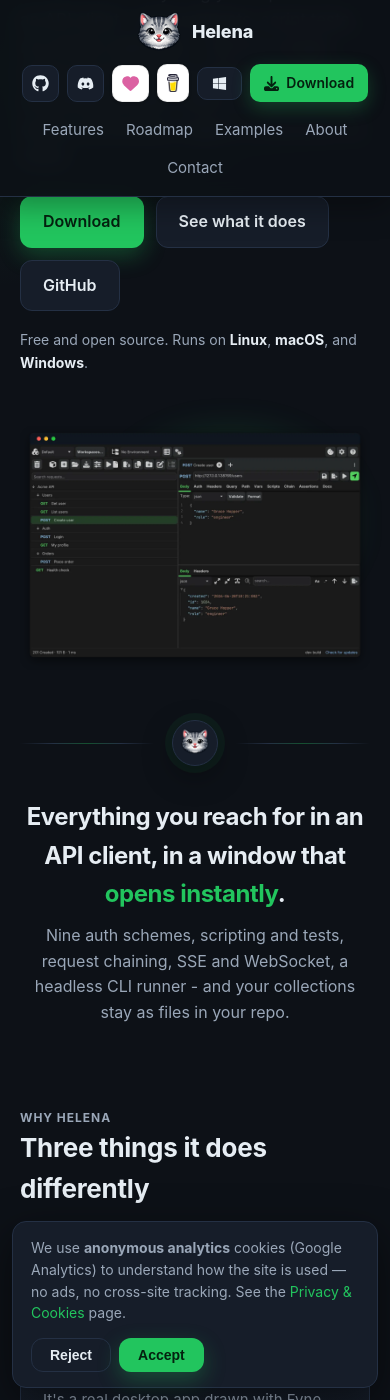
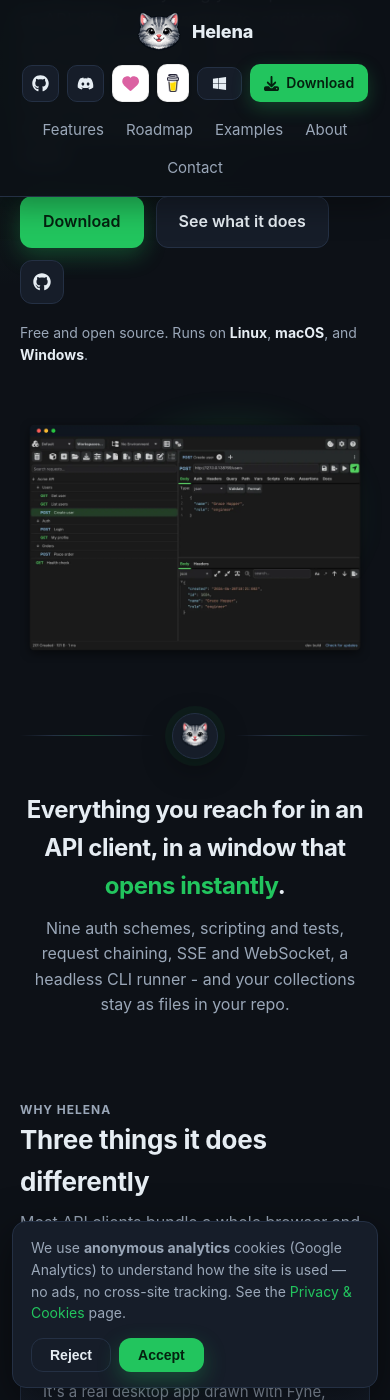
Before and after one commit to ideaconnect/helena, a Jekyll site: the page built from website/index.html, in a window 390 px wide and 1400 px high, scrolled down 424 px. Built offline with Jekyll 4.4.1, drawn with Linux system fonts in a browser that asks for light colours.

Commit message:
website: responsive GitHub CTA (icon-only on phones)
Give the hero/404 "GitHub" buttons the same treatment as the Store CTA: a
text button on desktop, collapsing to an icon-only button under 640px via the
bundled icon-github.svg include, with aria-label/title so the icon-only state
stays accessible.

```diff
--- a/website/404.html
+++ b/website/404.html
@@ -18,7 +18,7 @@
       <div class="actions" style="justify-content:center">
         <a class="btn btn-primary" href="{{ '/' | relative_url }}">Back home</a>
         <a class="btn btn-ghost" href="{{ '/features/' | relative_url }}">Features</a>
-        <a class="btn btn-ghost" href="{{ site.repo }}">GitHub</a>
+        <a class="btn btn-ghost btn-github" href="{{ site.repo }}" aria-label="GitHub" title="GitHub">{% include icon-github.svg %}<span>GitHub</span></a>
       </div>
     </div>
   </div>
--- a/website/assets/css/style.css
+++ b/website/assets/css/style.css
@@ -126,6 +126,10 @@
 .btn-primary:hover { background: var(--green); text-decoration: none; box-shadow: 0 12px 30px rgba(34, 197, 94, .4); }
 .btn-ghost { border-color: var(--line); color: var(--text); background: var(--surface); }
 .btn-ghost:hover { border-color: var(--green); text-decoration: none; }
+/* GitHub CTA: a plain "GitHub" text button on desktop; the icon only shows when
+   it collapses to an icon-only button on phones (see the 640px query). */
+.btn-github { display: inline-flex; align-items: center; gap: 8px; }
+.btn-github svg { display: none; width: 18px; height: 18px; }
 
 /* ---- Hero ---- */
 .hero { padding: 76px 0 44px; overflow: hidden; }
@@ -387,6 +391,10 @@
   /* Collapse the Microsoft Store CTA to icon-only so the top row stays compact. */
   .nav-cta .store span { display: none; }
   .hero { padding: 44px 0 24px; }
+  /* Collapse the hero/404 GitHub CTA to icon-only so the action row fits. */
+  .actions .btn-github { padding: 12px; }
+  .actions .btn-github svg { display: block; }
+  .actions .btn-github span { display: none; }
 }
 
 @media (prefers-reduced-motion: reduce) {
--- a/website/index.html
+++ b/website/index.html
@@ -18,7 +18,7 @@
         <div class="actions">
           <a class="btn btn-primary" href="{{ site.releases }}">Download</a>
           <a class="btn btn-ghost" href="{{ '/features/' | relative_url }}">See what it does</a>
-          <a class="btn btn-ghost" href="{{ site.repo }}">GitHub</a>
+          <a class="btn btn-ghost btn-github" href="{{ site.repo }}" aria-label="GitHub" title="GitHub">{% include icon-github.svg %}<span>GitHub</span></a>
         </div>
         <p class="sub">Free and open source. Runs on <b>Linux</b>, <b>macOS</b>, and <b>Windows</b>.</p>
       </div>
```
